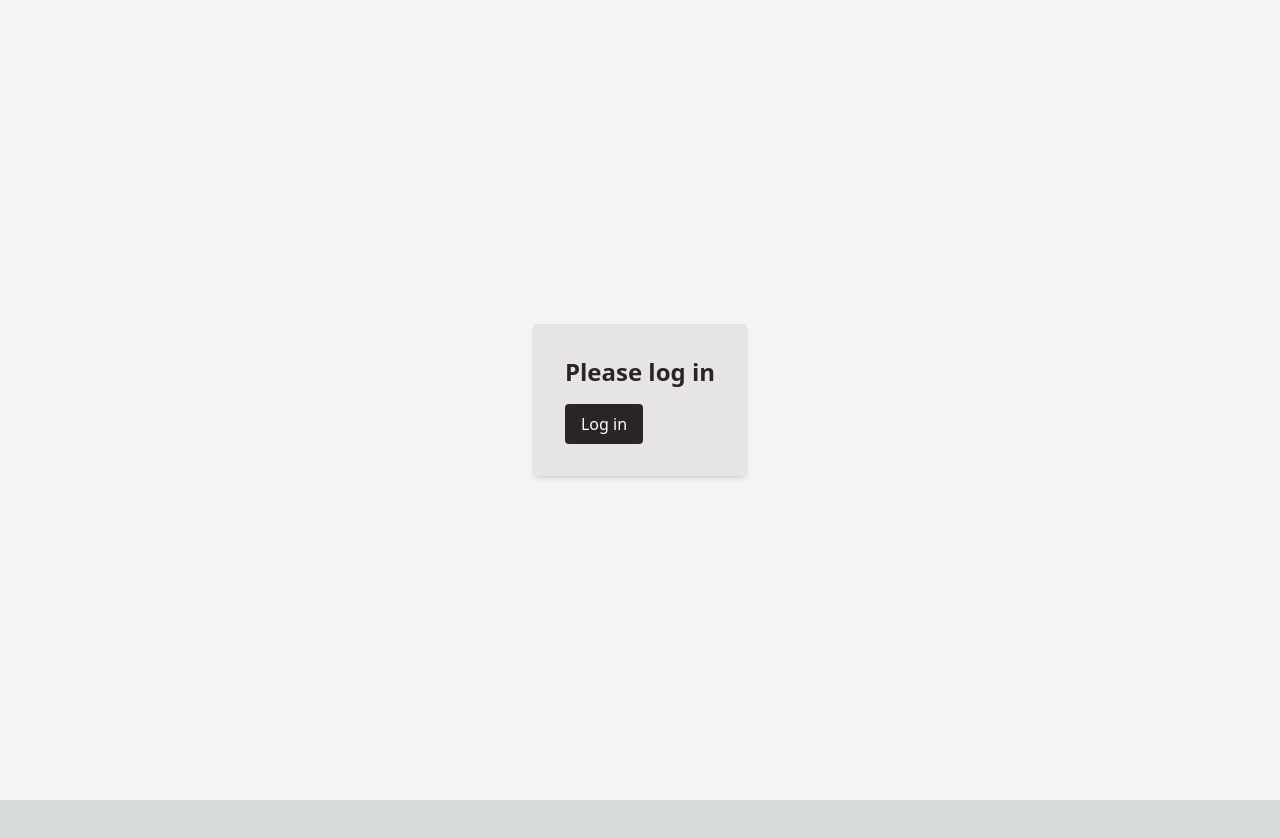
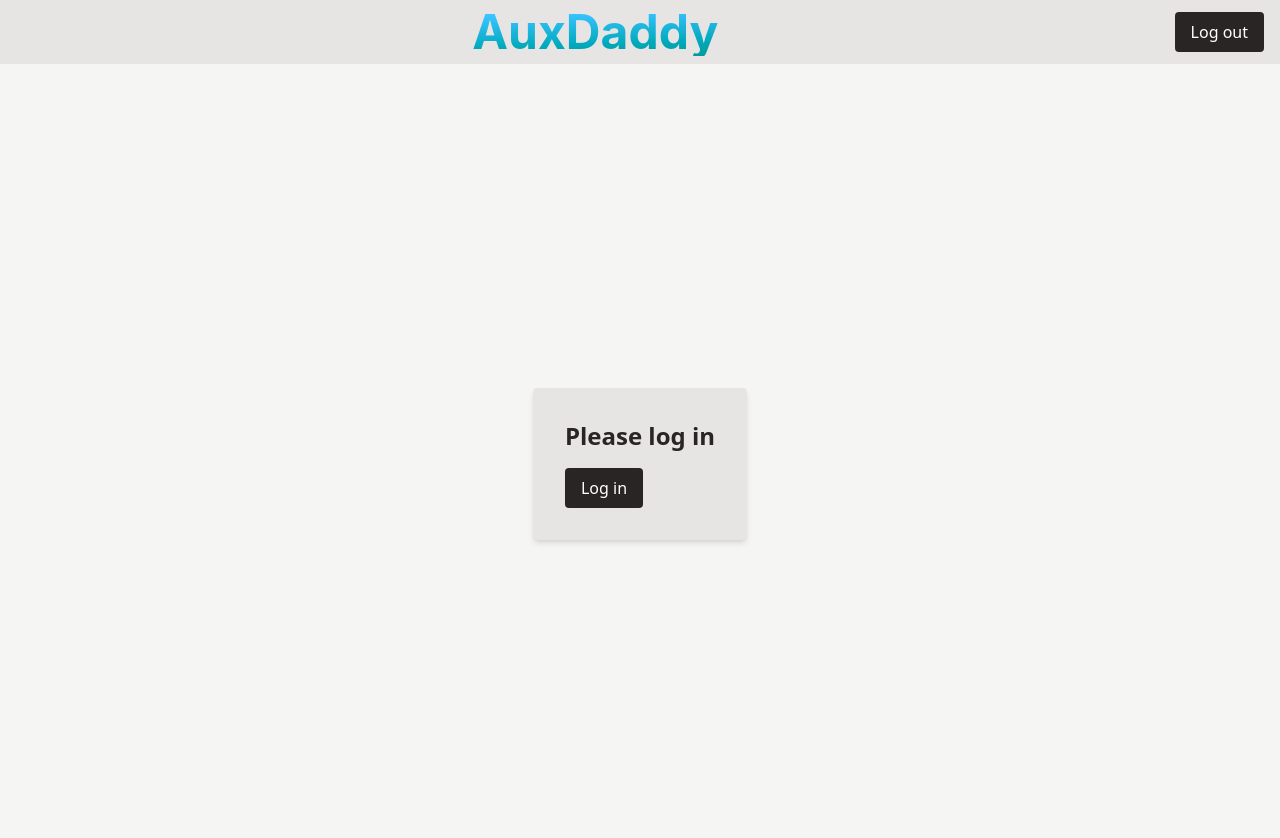
Before and after one commit to tschartman/aux-daddy, a Next.js app: page / in a window 1280 px wide. Shown: the top 838 px of the page. Before the commit the page ends 800 px from the top, so only its background shows below. Built offline with nearby package versions, Linux system fonts and the light colour scheme; no server answers.

Commit message:
Add header, footer, cool logo

```diff
--- a/next.config.js
+++ b/next.config.js
@@ -1,6 +1,6 @@
 /** @type {import('next').NextConfig} */
 const nextConfig = {
-  reactStrictMode: true,
+  reactStrictMode: false,
 }
 
 module.exports = nextConfig
--- a/package.json
+++ b/package.json
@@ -18,6 +18,7 @@
     "postcss": "8.4.21",
     "react": "18.2.0",
     "react-dom": "18.2.0",
+    "styled-components": "^5.3.9",
     "tailwindcss": "3.3.1"
   },
   "devDependencies": {
--- /dev/null
+++ b/src/components/AppFooter.js
@@ -0,0 +1,15 @@
+export default function AppFooter() {
+  return (
+    <footer className="flex items-center justify-center w-full h-24 border-t">
+      <a
+        className="flex items-center justify-center"
+        href="https://vercel.com?utm_source=create-next-app&utm_medium=default-template&utm_campaign=create-next-app"
+        target="_blank"
+        rel="noopener noreferrer"
+      >
+        Powered by {'Gandalf868'}
+        <img src="/vercel.svg" alt="Vercel Logo" className="h-4 ml-2" />
+      </a>
+    </footer>
+  );
+}
--- /dev/null
+++ b/src/components/AppHeader.js
@@ -0,0 +1,51 @@
+import { signOut } from "next-auth/react";
+import styled, { keyframes } from "styled-components";
+
+const AppHeader = () => {
+  return (
+    <div className="bg-stone-200 py-2 px-4 w-full">
+      <div className="container mx-auto flex items-center justify-between">
+        <div></div>
+        <div>
+          <AnimatedGradientText>AuxDaddy</AnimatedGradientText>
+        </div>
+        <div>
+          <button
+            onClick={() => signOut()}
+            className="bg-stone-800 text-white px-4 py-2 rounded"
+          >
+            Log out
+          </button>
+        </div>
+      </div>
+    </div>
+  );
+};
+
+const hue = keyframes`
+ from {
+   -webkit-filter: hue-rotate(0deg);
+ }
+ to {
+   -webkit-filter: hue-rotate(-360deg);
+ }
+`;
+const AnimatedGradientText = styled.h1`
+  color: #f35626;
+  background-image: -webkit-linear-gradient(92deg, #f35626, #feab3a);
+  -webkit-background-clip: text;
+  -webkit-text-fill-color: transparent;
+  -webkit-animation: ${hue} 10s infinite linear;
+  font-family: -apple-system, BlinkMacSystemFont, "Segoe UI", Helvetica, Arial,
+    sans-serif, "Apple Color Emoji", "Segoe UI Emoji", "Segoe UI Symbol";
+  font-feature-settings: "kern";
+  font-size: 48px;
+  font-weight: 700;
+  line-height: 48px;
+  overflow-wrap: break-word;
+  text-align: center;
+  text-rendering: optimizelegibility;
+  -moz-osx-font-smoothing: grayscale;
+`;
+
+export default AppHeader;
--- /dev/null
+++ b/src/components/AppLayout.js
@@ -0,0 +1,12 @@
+import AppFooter from "./AppFooter";
+import AppHeader from "./AppHeader";
+
+export default function AppLayout({ children }) {
+  return (
+    <div className="flex flex-col min-h-screen">
+      <AppHeader />
+      <main className="flex-grow">{children}</main>
+      <AppFooter />
+    </div>
+  );
+}
--- a/src/components/HomeScreen.js
+++ b/src/components/HomeScreen.js
@@ -1,8 +1,8 @@
 import React, {useState} from "react";
-import {signOut, useSession} from "next-auth/react";
 import { useMutation } from "@tanstack/react-query";
 import axios from "axios";
 import { useRouter } from "next/router";
+import AppHeader from "./AppHeader";
 
 const createRoomAsync = async (roomName) => {
   const {data} = await axios.post('/api/room', {name: roomName});
@@ -28,11 +28,8 @@ const HomeScreen = () => {
   }
 
   return (
-    <div className="min-h-screen flex flex-col items-center justify-center bg-stone-100">
+    <div className="min-h-screen flex flex-col items-center bg-stone-100">
       <div className="p-8 rounded">
-        <h1 className="text-2xl font-bold mb-4 text-stone-800">
-          Welcome to Aux Daddy!
-        </h1>
       </div>
       <div className="bg-stone-200 p-8 m-4 flex flex-col items-center rounded shadow-md">
         <label htmlFor="room-name" className="block text-md font-bold text-gray-700 mb-2">Create a Room</label>
--- /dev/null
+++ b/src/components/Layout.js
@@ -0,0 +1,11 @@
+import React, { Component } from 'react';
+import AppHeader from './AppHeader';
+
+export default function AppLayout({children}) {
+  return (
+    <div className='layout'>
+      <AppHeader />
+      {children}
+    </div>
+  );
+}
--- a/src/pages/_app.js
+++ b/src/pages/_app.js
@@ -2,13 +2,16 @@ import React from "react"
 import '@/styles/globals.css'
 import { SessionProvider } from "next-auth/react"
 import { QueryClient, QueryClientProvider } from "@tanstack/react-query";
+import AppLayout from "@/components/Layout";
 
 export default function App({ Component, pageProps: { session, ...pageProps } }) {
   const [queryClient] = React.useState(() => new QueryClient());
   return (
     <SessionProvider session={session}>
       <QueryClientProvider client={queryClient}>
-        <Component {...pageProps} />
+        <AppLayout>
+          <Component {...pageProps} />
+        </AppLayout>
       </QueryClientProvider>
     </SessionProvider>
   )
--- a/src/pages/room/[code].js
+++ b/src/pages/room/[code].js
@@ -4,6 +4,7 @@ import axios from 'axios'
 import { useQuery, useMutation, useQueryClient } from '@tanstack/react-query'
 import { useSession } from 'next-auth/react'
 import useDebounce from '@/hooks/useDebounce'
+import AppHeader from '@/components/AppHeader'
 
 const getRoomByCode = (code) => {
   return axios.get(`/api/room/${code}`)
```
Also changed, not shown: 1 other file (tests, documents, lock files or other folders).
